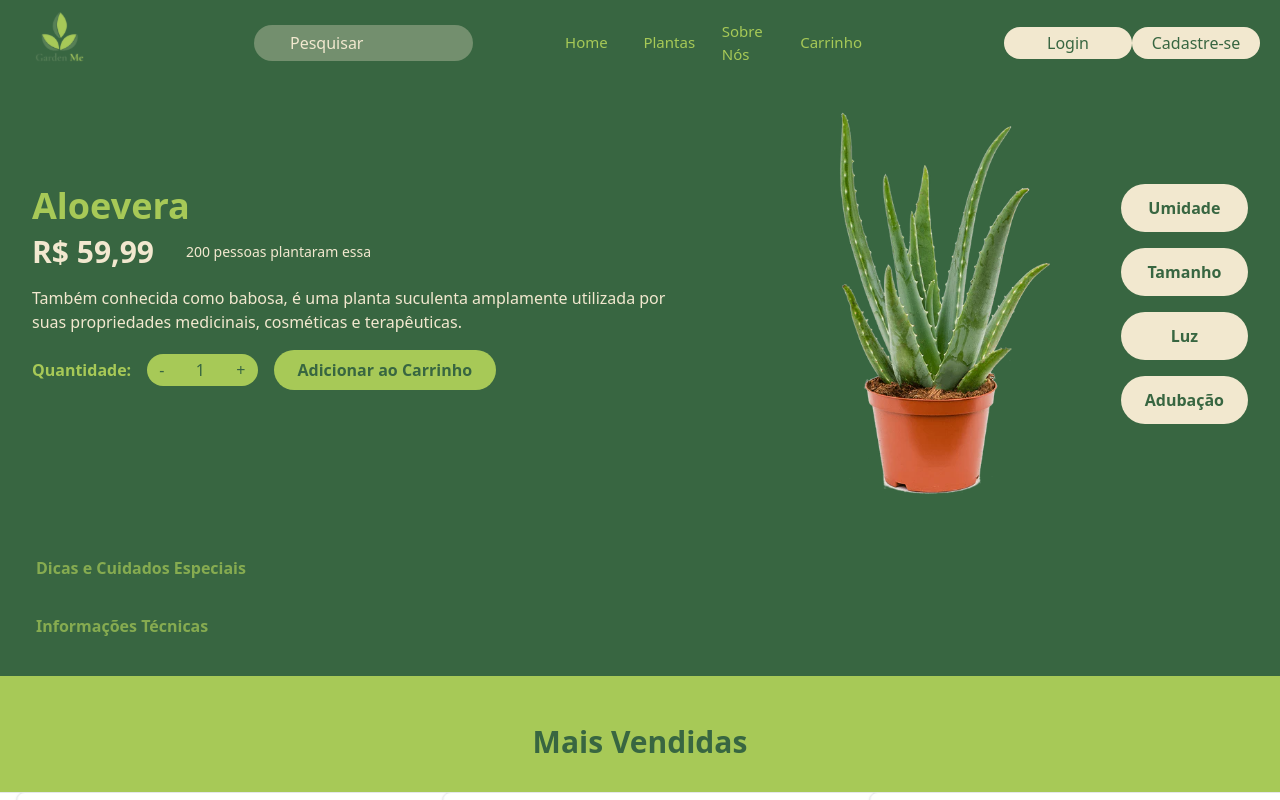
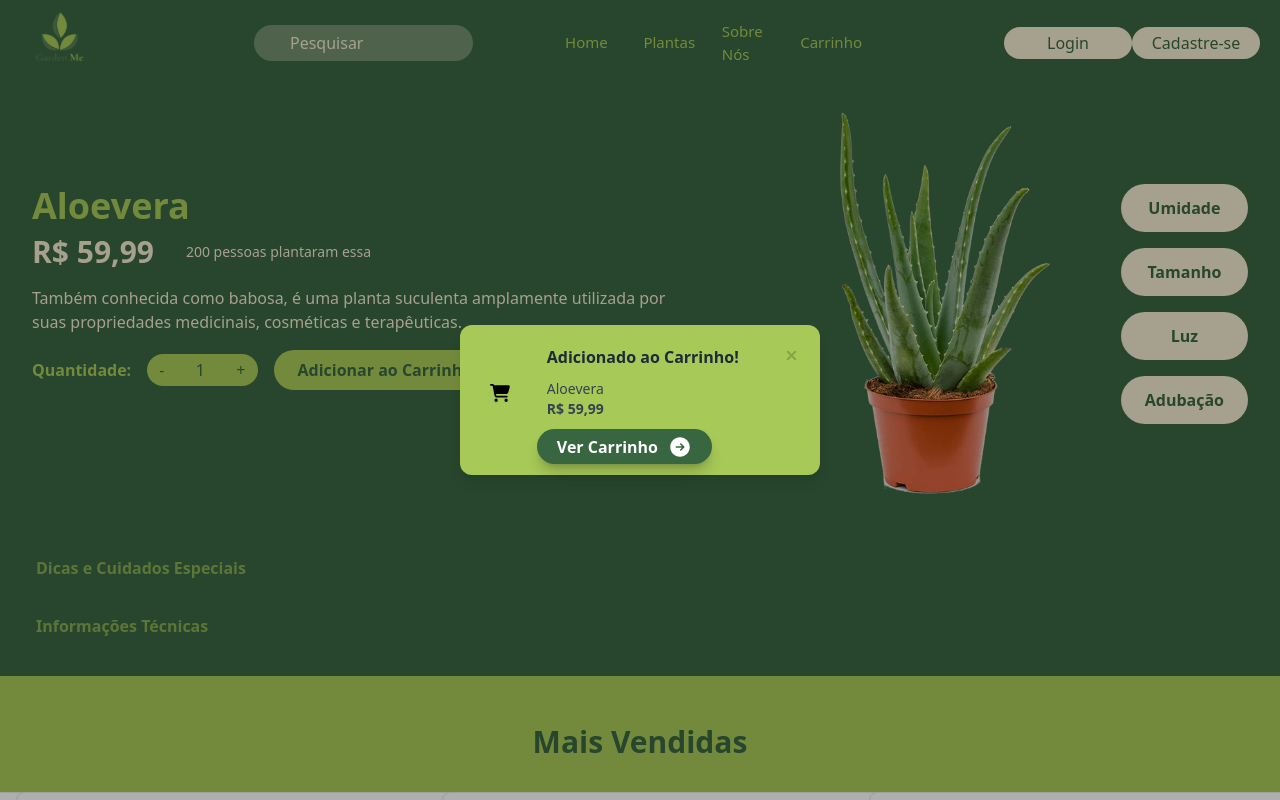
Before and after one commit to standbytheboy/gardenme, a React (Vite) app in the folder frontend/: page /plantas in a window 1280 px wide. Both pictures are taken after a click on the button "Adicionar ao Carrinho". Shown: the top 800 px of the page. Built offline with nearby package versions, Linux system fonts and the light colour scheme; some icons are missing.

Commit message:
integrating addedToCart on project

```diff
--- a/frontend/src/components/AddedToCart.tsx
+++ b/frontend/src/components/AddedToCart.tsx
@@ -9,10 +9,10 @@ interface AddedToCartCardProps {
 // 2. Use a interface na função do componente
 const AddedToCartCard = ({ productName, productPrice }: AddedToCartCardProps) => {
   return (
-    <div className="w-[360px] h-[150px] bg-white/10 rounded-xl shadow-lg shadow-black/10 mx-auto px-2 backdrop-blur-md z-50">
+    <div className="w-[360px] h-[150px] bg-[#A7C957] rounded-xl shadow-lg shadow-black/10 mx-auto px-2 backdrop-blur-md z-50">
       <div className="inline-flex flex-nowrap items-center w-full">
         <div className="w-1/5">
-          <div className="bg-black/10 w-12 h-12 rounded-full text-center p-3 mx-auto">
+          <div className="bg-[#] w-12 h-12 rounded-full text-center p-3 mx-auto">
             <svg
               xmlns="http://www.w3.org/2000/svg"
               height="20"
@@ -28,7 +28,7 @@ const AddedToCartCard = ({ productName, productPrice }: AddedToCartCardProps) =>
         <div className="w-4/5">
           <div className="inline-flex flex-nowrap items-baseline w-full">
             <span className="w-[95%] text-base font-semibold text-gray-800 pt-5 pl-2.5">
-              Added to cart!
+              Adicionado ao Carrinho!
             </span>
             <span className="w-[5%] text-right pr-7">
               <svg
@@ -50,8 +50,8 @@ const AddedToCartCard = ({ productName, productPrice }: AddedToCartCardProps) =>
           <div className="text-sm font-semibold text-gray-700 pb-2.5 pl-2.5">
             {productPrice}
           </div>
-          <button className="relative transition-all duration-300 ease-in-out shadow-lg shadow-black/20 py-2 px-5 bg-black rounded-full flex items-center justify-center text-white gap-2.5 font-bold border-2 border-white/30 outline-none overflow-hidden text-base cursor-pointer h-[35px] group">
-            View cart
+          <button className="relative transition-all duration-300 ease-in-out shadow-lg shadow-black/20 py-2 px-5 bg-[#386641] rounded-full flex items-center justify-center text-white gap-2.5 font-bold border-2outline-none overflow-hidden text-base cursor-pointer h-[35px] group">
+            Ver Carrinho
             <svg
               className="w-6 h-6 transition-all duration-300 ease-in-out group-hover:translate-x-1"
               viewBox="0 0 24 24"
--- a/frontend/src/components/MainPlant.tsx
+++ b/frontend/src/components/MainPlant.tsx
@@ -1,6 +1,10 @@
 import React from "react";
 import { Accordion } from "../components/Accordion";
-import aloeImage from "../assets/aloe.webp"; // Imagem da Aloe Vera
+import aloeImage from "../assets/aloe.webp";
+
+interface MainPlantProps {
+  onAddToCartClick: () => void;
+}
 
 // Mock de dados para a planta principal e para os cards de "Mais Vendidas", "Iniciantes" e "Novidades"
 const mainPlantData = {
@@ -24,7 +28,7 @@ const accordionData = [
   },
 ];
 
-export const MainPlant: React.FC = () => {
+export const MainPlant: React.FC<MainPlantProps> = ({ onAddToCartClick }) => {
   return (
     <div>
       {/* Seção Principal da Planta */}
@@ -48,7 +52,7 @@ export const MainPlant: React.FC = () => {
           <div className="flex items-center space-x-4 mb-8">
             <span className="font-semibold text-[#A7C957]">Quantidade:</span>
             <div className="flex items-center">
-              <button className="px-3 py-1 bg-[#A7C957] text-[#386641] rounded-l-full">
+              <button className="px-3 py-1 bg-[#A7C957] text-[#386641] rounded-l-full cursor-pointer">
                 -
               </button>
               <input
@@ -57,11 +61,11 @@ export const MainPlant: React.FC = () => {
                 readOnly
                 className="w-12 text-center bg-[#A7C957] text-[#386641] p-1"
               />
-              <button className="px-3 py-1 bg-[#A7C957] text-[#386641] rounded-r-full">
+              <button className="px-3 py-1 bg-[#A7C957] text-[#386641] rounded-r-full cursor-pointer">
                 +
               </button>
             </div>
-            <button className="bg-[#A7C957] text-[#386641] px-6 py-2 rounded-full font-semibold hover:bg-opacity-90 transition-opacity">
+            <button onClick={onAddToCartClick} className="bg-[#A7C957] text-[#386641] px-6 py-2 rounded-full font-semibold hover:bg-opacity-90 transition-opacity cursor-pointer">
               Adicionar ao Carrinho
             </button>
           </div>
--- a/frontend/src/pages/ProductDetail.tsx
+++ b/frontend/src/pages/ProductDetail.tsx
@@ -1,29 +1,41 @@
-import React from 'react';
-import { Navbar } from '../components/Navbar';
-import Footer from '../components/Footer';
-import { Carousel } from '../components/carousel/Carousel';
-import { MainPlant } from '../components/MainPlant';
+import React, {useState} from "react";
+import { Navbar } from "../components/Navbar";
+import Footer from "../components/Footer";
+import { Carousel } from "../components/carousel/Carousel";
+import { MainPlant } from "../components/MainPlant";
+import AddedToCartCard from '../components/AddedToCart.tsx';
 
 const ProductPage: React.FC = () => {
+  const [isModalOpen, setIsModalOpen] = useState(false);
+
+  const handleAddToCartClick = () => {
+    setIsModalOpen(true);
+  };
+
+  const handleCloseModal = () => {
+    setIsModalOpen(false);
+  };
   return (
     <div className="bg-[#A7C957] text-[#386641] min-h-screen">
       <Navbar />
 
       <main className="container">
-        <MainPlant></MainPlant>
+        <MainPlant onAddToCartClick={handleAddToCartClick}></MainPlant>
         {/* Seção de "Mais Vendidas" */}
         <section className="py-12 w-screen">
           <h2 className="text-3xl font-bold text-center mb-8">Mais Vendidas</h2>
           <Carousel></Carousel>
-          <div className='h-10'></div>
+          <div className="h-10"></div>
           <Carousel></Carousel>
         </section>
 
         {/* Seção de "Melhores Para Iniciantes" */}
         <section className="py-12 w-screen">
-          <h2 className="text-3xl font-bold text-center mb-8">Melhores Para Iniciantes</h2>
+          <h2 className="text-3xl font-bold text-center mb-8">
+            Melhores Para Iniciantes
+          </h2>
           <Carousel></Carousel>
-          <div className='h-10'></div>
+          <div className="h-10"></div>
           <Carousel></Carousel>
         </section>
 
@@ -31,11 +43,23 @@ const ProductPage: React.FC = () => {
         <section className="py-12 w-screen">
           <h2 className="text-3xl font-bold text-center mb-8">Novidades</h2>
           <Carousel></Carousel>
-          <div className='h-10'></div>
+          <div className="h-10"></div>
           <Carousel></Carousel>
         </section>
       </main>
-
+      {isModalOpen && (
+        <div
+          className="fixed inset-0 z-50 flex items-center justify-center bg-[#00000050]"
+          onClick={handleCloseModal}
+        >
+          <div onClick={(e) => e.stopPropagation()}>
+            <AddedToCartCard
+              productName={"Aloevera"}
+              productPrice={"R$ 59,99"}
+            />
+          </div>
+        </div>
+      )}
       <Footer />
     </div>
   );
```
